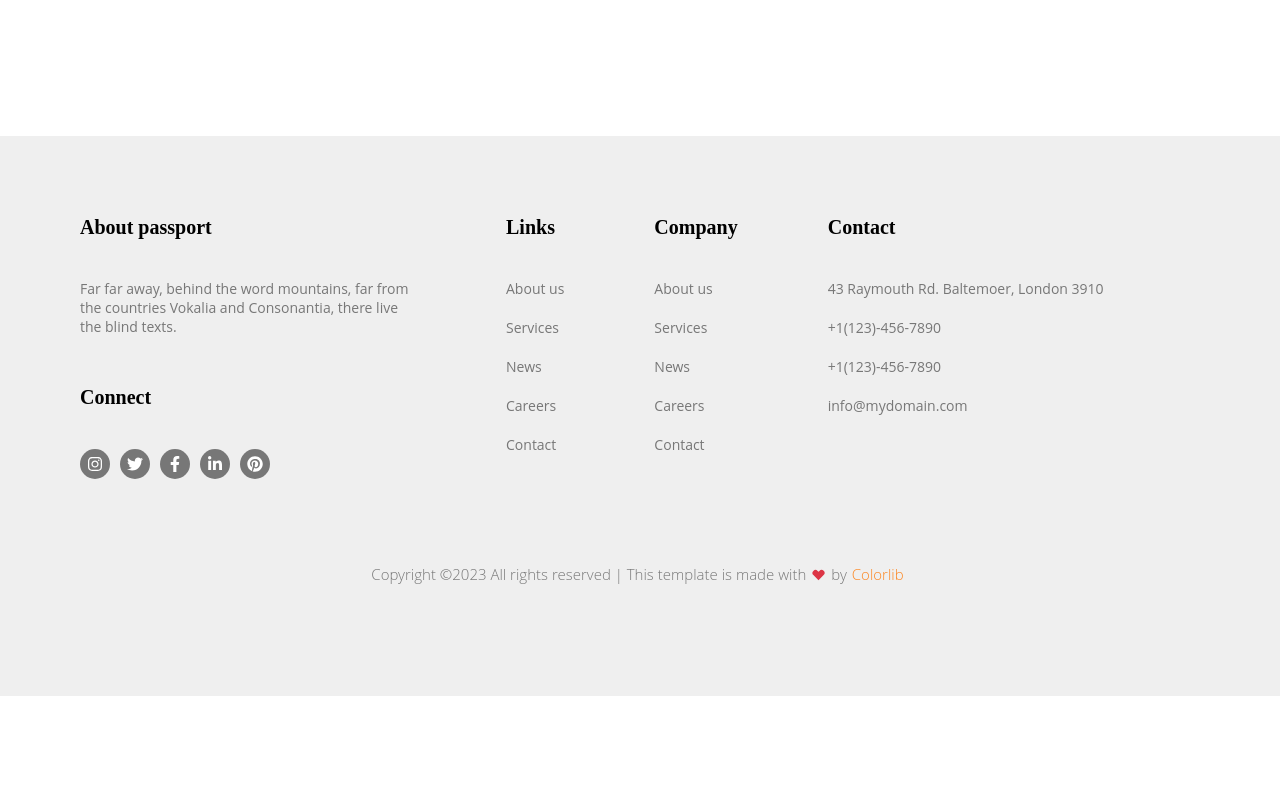
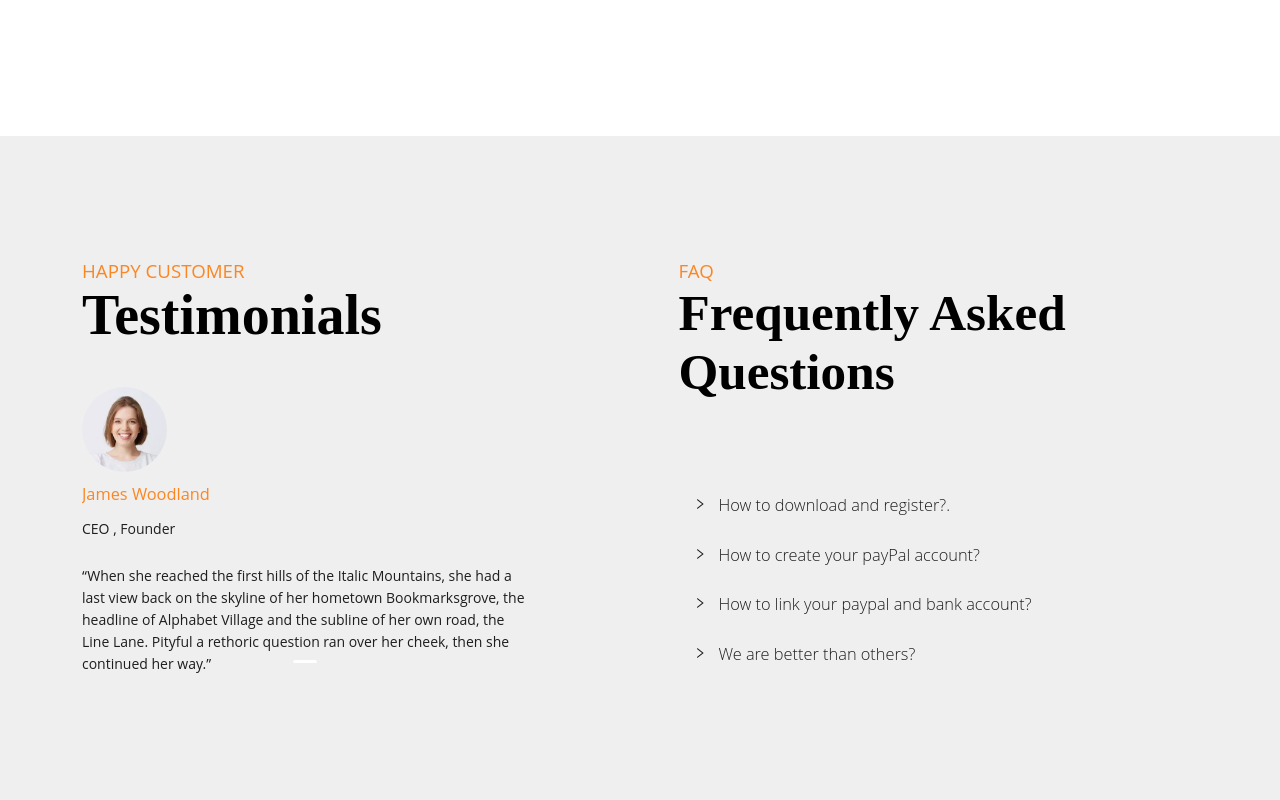
Before and after one commit to vishalparashar0119/Passport_react_project, a React (Create React App) app: page / in a window 1280 px wide. Shown: the part 2560-3360 px from the top of the page. Before the commit the page ends 3256 px from the top, so only its background shows below. Built offline with nearby package versions, Linux system fonts and the light colour scheme.

Commit message:
commiting customer section

```diff
--- a/package.json
+++ b/package.json
@@ -3,6 +3,7 @@
   "version": "0.1.0",
   "private": true,
   "dependencies": {
+    "@headlessui/react": "^1.7.17",
     "@testing-library/jest-dom": "^5.17.0",
     "@testing-library/react": "^13.4.0",
     "@testing-library/user-event": "^13.5.0",
--- /dev/null
+++ b/src/components/Collaps.component.jsx
@@ -0,0 +1,42 @@
+import React from 'react';
+import { Collapse } from 'antd';
+import './Collaps.css'
+
+
+const h1 = `How to download and register?.`;
+const h2 = `How to create your payPal account?`;
+const h3 = `How to link your paypal and bank account?`;
+const h4 = `We are better than others?`;
+const text1 = `
+Far far away, behind the word mountains, far from
+the countries Vokalia and Consonantia, there live the blind texts.
+Separated they live in Bookmarksgrove right at the coast of the
+Semantics, a large language ocean.
+`;
+const text2 =`A small river named Duden flows by their place and supplies it with the necessary regelialia. It is a paradisematic country, in which roasted parts of sentences fly into your mouth.`;
+const text3 = `When she reached the first hills of the Italic Mountains, she had a last view back on the skyline of her hometown Bookmarksgrove, the headline of Alphabet Village and the subline of her own road, the Line Lane. Pityful a rethoric question ran over her cheek, then she continued her way.`;
+const text4 = `When she reached the first hills of the Italic Mountains, she had a last view back on the skyline of her hometown Bookmarksgrove, the headline of Alphabet Village and the subline of her own road, the Line Lane. Pityful a rethoric question ran over her cheek, then she continued her way.`;
+const items = [
+    {
+        key: '1',
+        label: <h3 style={{fontWeight:200}}>{h1}</h3>,
+        children: <p style={{fontSize:'15px' ,fontWeight:'300'}}>{text1}</p>,
+    },
+    {
+        key: '2',
+        label: <h3 style={{fontWeight:200}}>{h2}</h3>,
+        children: <p style={{fontSize:'15px' ,fontWeight:'300'}}>{text2}</p>,
+    },
+    {
+        key: '3',
+        label: <h3 style={{fontWeight:200}}>{h3}</h3>,
+        children: <p style={{fontSize:'15px' ,fontWeight:'300'}}>{text3}</p>,
+    },
+    {
+        key: '4',
+        label: <h3 style={{fontWeight:200}}>{h4}</h3>,
+        children: <p style={{fontSize:'15px' ,fontWeight:'300'}}>{text4}</p>,
+    },
+];
+const Collaps = () => <Collapse accordion items={items} />;
+export default Collaps;
--- /dev/null
+++ b/src/components/Collaps.css
@@ -0,0 +1,26 @@
+.ant-collapse {
+    background-color: transparent;
+    border: none;
+    border-radius: none;
+}
+.ant-collapse-item{
+    border-bottom: none !important;
+    border-radius: none !important;
+}
+.ant-collapse-content-active{
+    background-color: transparent !important;
+}
+.ant-collapse-content-inactive{
+    background-color: transparent !important;
+}
+.ant-collapse-item-active .ant-collapse-header{
+    background-color: orange !important;
+    border-radius: none !important;
+    border: none;
+}
+.ant-collapse-header {
+    border-radius:none !important;
+}
+ .ant-collapse-item:last-child .ant-collapse-header {
+    border-radius: none !important;
+}
--- /dev/null
+++ b/src/components/Customer.component.jsx
@@ -0,0 +1,81 @@
+import React from 'react';
+import './Customer.css';
+import { Carousel } from 'antd';
+// discloser from headless ui
+
+
+// person images import
+import person1 from '../images/person_1.jpg.webp'
+import person2 from '../images/person_2.jpg.webp'
+import person3 from '../images/person_3.jpg.webp'
+import Collaps from './Collaps.component';
+
+const Customer = () => {
+    return (
+        <div className='customer'>
+            <div className='customer__main'>
+                <div className='customer__main__div1'>
+                    <h3 style={{ color: '#fc8621', fontWeight: '400' }}>HAPPY CUSTOMER</h3>
+                    <h1>Testimonials</h1>
+                    <Carousel style={{ marginTop: '40px' }} autoplay>
+                        <div>
+                            <div>
+                                {/* image1 div */}
+                                <img src={person1} alt="" />
+                                <h3 style={{ color: '#fc8621', fontWeight: '400', margin: ' 10px 10px 0px' }}>John Doe</h3>
+                                <p>CEO , Founder</p>
+                            </div>
+                            <div style={{ marginTop: '25px' }}>
+                                {/* discription div */}
+                                <p>
+                                    "Far far away, behind the word mountains, far from the countries Vokalia and Consonantia,
+                                    there live the blind texts. Separated they live in Bookmarksgrove right at the coast of the Semantics, a large language ocean."
+                                </p>
+                            </div>
+                        </div>
+                        <div>
+                            <div>
+                                {/* image2 div */}
+                                <img src={person2} alt="" />
+                                <h3 style={{ color: '#fc8621', fontWeight: '400', margin: ' 10px  0px' }}>James Woodland</h3>
+                                <p>CEO , Founder</p>
+                            </div>
+                            <div style={{ marginTop: '25px' }}>
+                                {/* discription div */}
+                                <p>
+                                    “When she reached the first hills of the Italic Mountains, she had a last view back on the skyline of her hometown Bookmarksgrove, the headline of Alphabet Village and the subline of her own road, the Line Lane. Pityful a rethoric question ran over her cheek, then she continued her way.”
+                                </p>
+                            </div>
+                        </div>
+                        <div>
+                            <div>
+                                {/* image3 div */}
+                                <img src={person3} alt="" />
+                                <h3 style={{ color: '#fc8621', fontWeight: '400', margin: ' 10px 0px' }}>Rob Smith</h3>
+                                <p>Product Designer at Twitter</p>
+                            </div>
+                            <div style={{ marginTop: '25px' }}>
+                                {/* discription div */}
+                                <p>
+                                    "Far far away, behind the word mountains, far from the countries Vokalia and Consonantia,
+                                    there live the blind texts. Separated they live in Bookmarksgrove right at the coast of the Semantics, a large language ocean."
+                                </p>
+                            </div>
+                        </div>
+                    </Carousel>
+                </div>
+                <div className='customer__main__div2'>
+                    {/* faq section */}
+                    <h3 style={{ color: '#fc8621', fontWeight: '400' }}>FAQ</h3>
+                    <h1>Frequently Asked Questions</h1>
+
+                    <div style={{ marginTop: '80px' }}>
+                         <Collaps/>
+                    </div>
+                </div>
+            </div>
+        </div>
+    )
+}
+
+export default Customer;
--- /dev/null
+++ b/src/components/Customer.css
@@ -0,0 +1,45 @@
+.customer{
+     border: 2px solid transparent;
+     background-color:#EFEFEF;
+}
+
+.customer__main{
+    margin: 120px 80px 120px;
+    display: flex;
+    gap: 150px;
+}
+.ant-carousel .slick-dots li button {
+    position: relative;
+    top: 50px;
+    left: 10px;
+    padding: 1px;
+    background-color: transparent;
+    border: 2px solid orange;
+    width: 10px;
+    height: 10px;
+    border-radius: 50%;
+    opacity: 1;
+}
+.ant-carousel .slick-dots li.slick-active button {
+    opacity: 1;
+    background: orange;
+}
+
+.customer__main__div1{
+    width: 40%;
+}
+.customer__main__div1 h1{
+    font-size: 3.5rem;
+    font-family: 'Playfair Display", sans-serif';
+
+}
+
+.customer__main__div1 img{
+    width: 85px;
+    height: 85px;
+    border-radius: 50%;
+}
+.customer__main__div2 h1{
+    font-size: 3.2rem;
+    font-family: 'Playfair Display", sans-serif';
+}
--- a/src/pages/Home.page.jsx
+++ b/src/pages/Home.page.jsx
@@ -1,14 +1,18 @@
 import React from 'react'
+
+// component import from component
 import HeroSection from '../components/HeroSection.component';
 import Footer from '../components/Footer.component';
 import AboutUsComponent from '../components/AboutUs.component';
 import Serve from '../components/Serve.component';
+import Customer from '../components/Customer.component';
 const Home = () => {
   return (
     <>
     <HeroSection/>
     <AboutUsComponent/>
      <Serve/>
+     <Customer/>
     <Footer/>
     </>
   )
```
Also changed, not shown: 1 other file (tests, documents, lock files or other folders).
